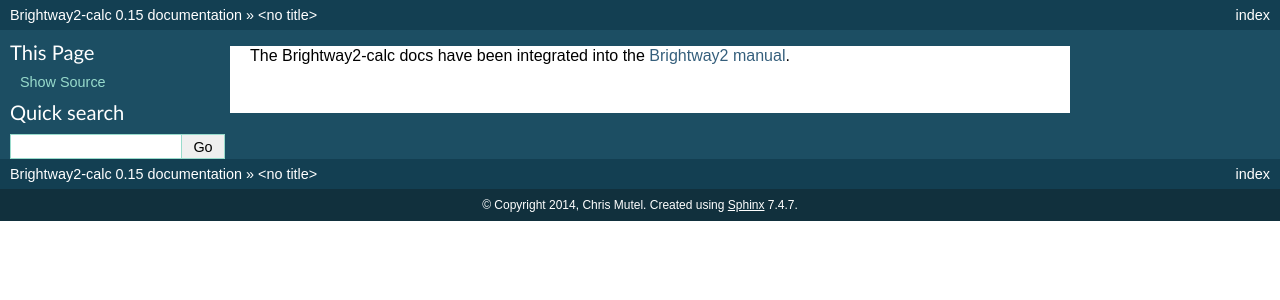
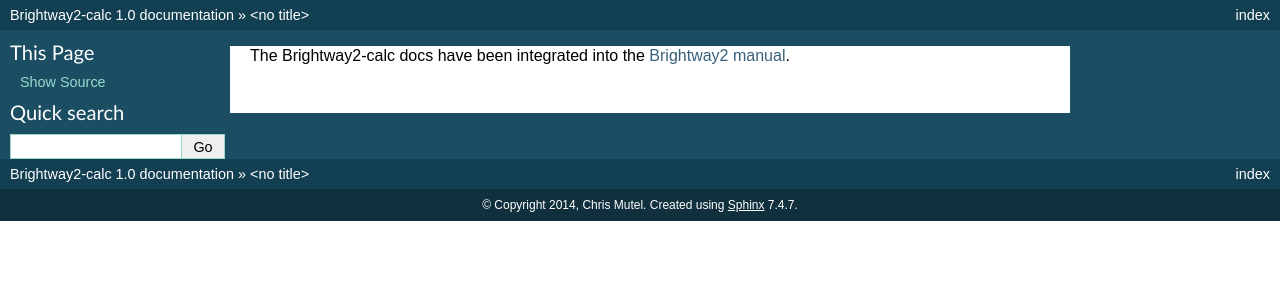
Before and after one commit to brightway-lca/brightway2-calc, a Sphinx documentation site: the page built from docs/index.rst, in a window 1280 px wide. Shown: the top 300 px of the page. Built offline with Sphinx 7.4.7, drawn with Linux system fonts in a browser that asks for light colours.

Commit message:
0.15.1. Update dependencies.

```diff
--- a/bw2calc/__init__.py
+++ b/bw2calc/__init__.py
@@ -6,4 +6,4 @@
 from .graph_traversal import GraphTraversal
 from .matrices import MatrixBuilder, TechnosphereBiosphereMatrixBuilder
 
-__version__ = (0, 15)
+__version__ = (0, 15, 1)
--- a/docs/conf.py
+++ b/docs/conf.py
@@ -16,9 +16,9 @@
 # built documents.
 #
 # The short X.Y version.
-version = '0.15'
+version = '1.0'
 # The full version, including alpha/beta/rc tags.
-release = '0.15'
+release = '1.0'
 
 # import sys
 # from os.path import abspath, dirname
--- a/requirements.txt
+++ b/requirements.txt
@@ -1,5 +1,5 @@
 bw2analyzer
-bw2data>=0.16
+bw2data>=1.0
 nose
 numpy>=1.6
 progressbar-ipython
--- a/setup.py
+++ b/setup.py
@@ -2,13 +2,13 @@
 
 setup(
     name='bw2calc',
-    version="0.15",
+    version="0.15.1",
     packages=["bw2calc", "bw2calc.tests"],
     author="Chris Mutel",
     author_email="cmutel@gmail.com",
     license=open('LICENSE.txt').read(),
     url="https://bitbucket.org/cmutel/brightway2-calc",
-    install_requires=["brightway2", "bw2data>=0.16"],
+    install_requires=["brightway2", "bw2data>=1.0"],
     long_description=open('README.rst').read(),
     classifiers=[
         'Development Status :: 5 - Production/Stable',
```
